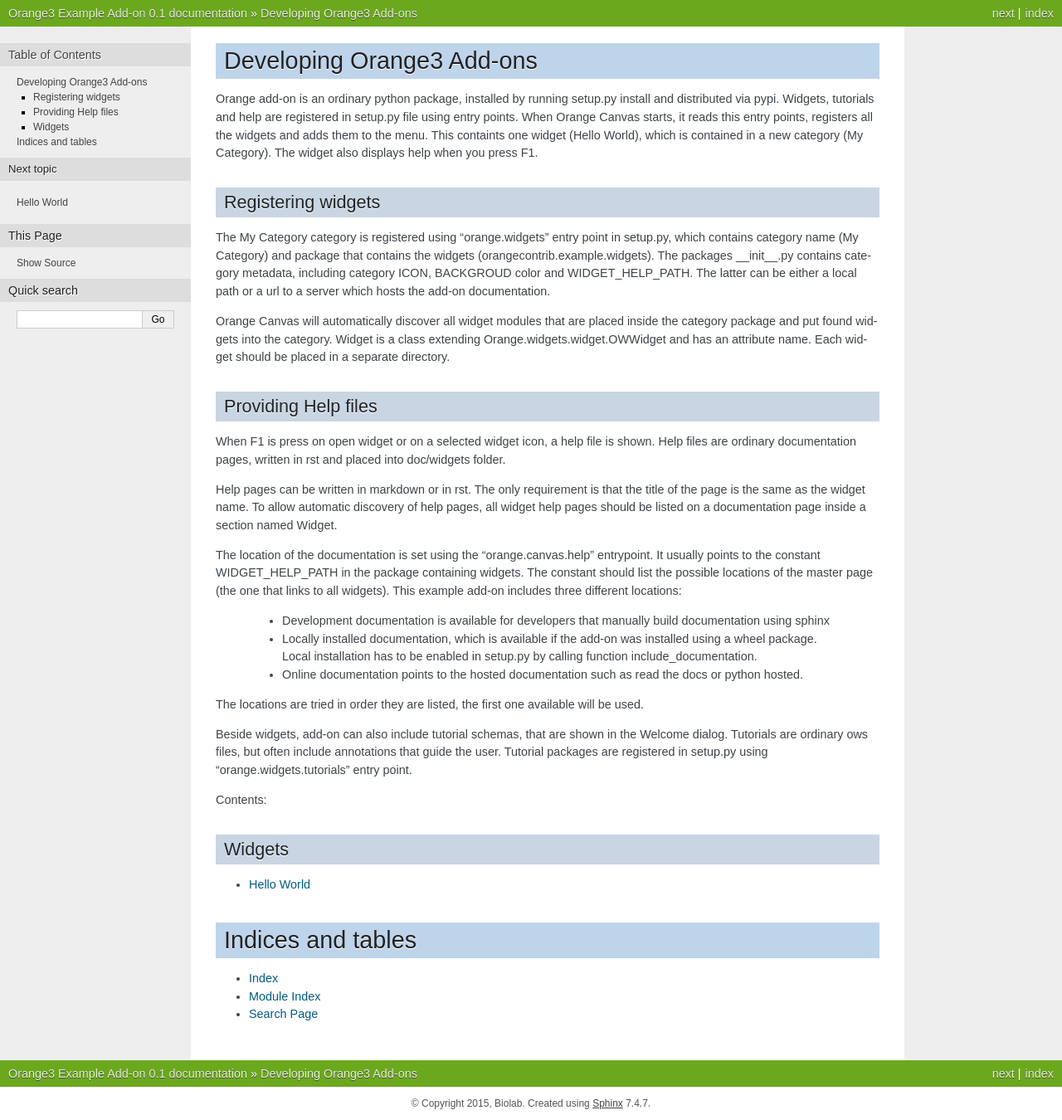
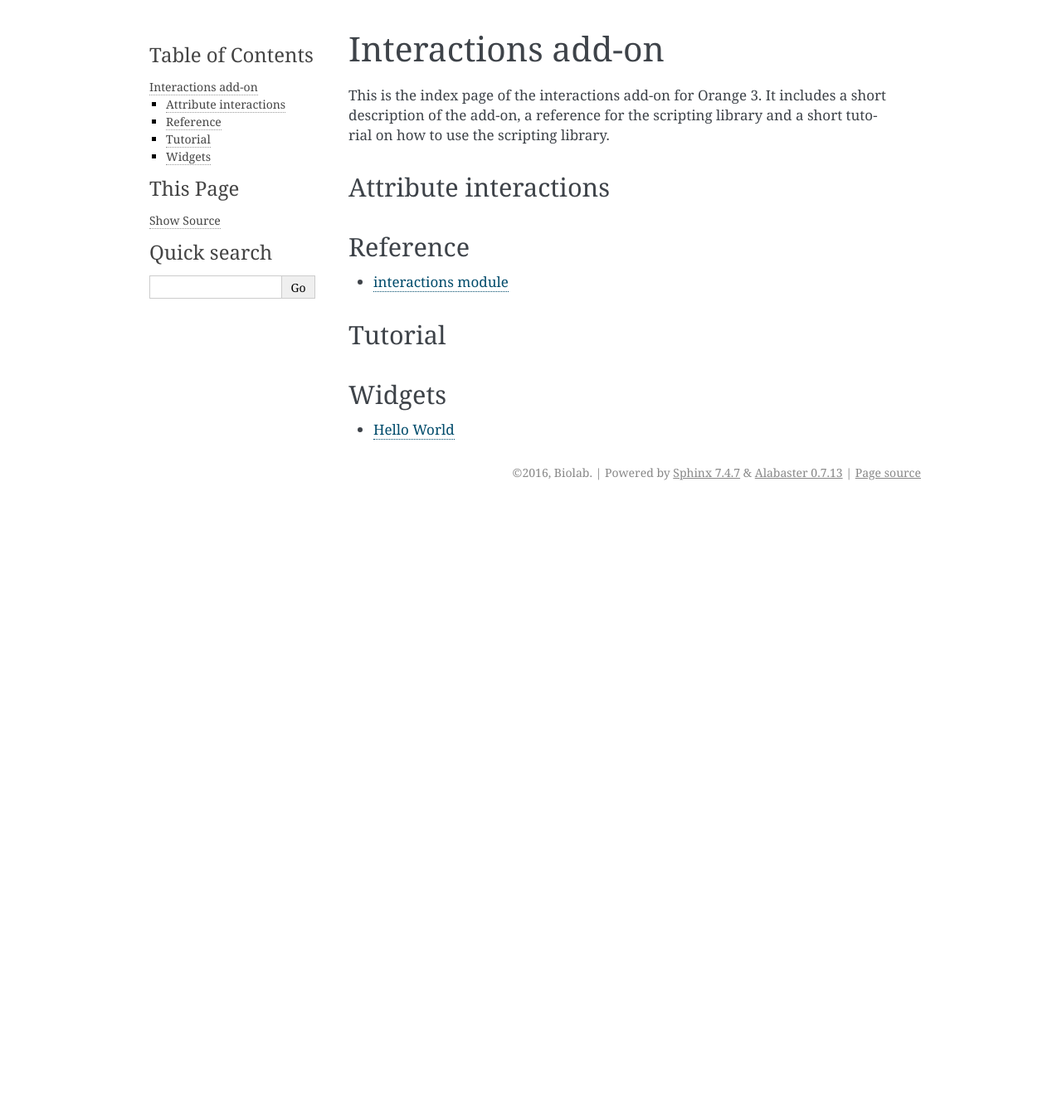
Before and after one commit to RokIvansek/attribute-interactions, a Sphinx documentation site: the page built from doc/index.rst, in a window 1280 px wide. Shown: the whole page at 83% size. Built offline with Sphinx 7.4.7, drawn with Linux system fonts in a browser that asks for light colours; after the commit the page ends 900 px from its top, so only the background shows below that.

Commit message:
generated incomplete documentation for interactions.py

```diff
--- a/doc/conf.py
+++ b/doc/conf.py
@@ -20,7 +20,7 @@
 # If extensions (or modules to document with autodoc) are in another directory,
 # add these directories to sys.path here. If the directory is relative to the
 # documentation root, use os.path.abspath to make it absolute, like shown here.
-# sys.path.insert(0, os.path.abspath('.'))
+sys.path.insert(0, os.path.abspath('../orangecontrib/interactions'))
 
 # -- General configuration ------------------------------------------------
 
@@ -32,6 +32,7 @@
 # ones.
 extensions = [
     'sphinx.ext.autodoc',
+    'sphinx.ext.napoleon'
 ]
 
 # Add any paths that contain templates here, relative to this directory.
@@ -50,9 +51,9 @@
 master_doc = 'index'
 
 # General information about the project.
-project = 'Orange3 Example Add-on'
-copyright = '2015, Biolab'
-author = 'Biolab'
+project = 'Orange3 Interactions Add-on'
+copyright = '2016, Biolab'
+author = 'Rok Ivanšek'
 
 # The version info for the project you're documenting, acts as replacement for
 # |version| and |release|, also used in various other places throughout the
@@ -112,7 +113,7 @@
 
 # The theme to use for HTML and HTML Help pages.  See the documentation for
 # a list of builtin themes.
-html_theme = 'nature'
+html_theme = 'alabaster'
 
 # Theme options are theme-specific and customize the look and feel of a theme
 # further.  For a list of options available for each theme, see the
@@ -141,7 +142,7 @@
 # Add any paths that contain custom static files (such as style sheets) here,
 # relative to this directory. They are copied after the builtin static files,
 # so a file named "default.css" will overwrite the builtin "default.css".
-html_static_path = ['static']
+# html_static_path = ['static']
 
 # Add any extra paths that contain custom files (such as robots.txt or
 # .htaccess) here, relative to this directory. These files are copied
@@ -204,7 +205,7 @@
 #html_search_scorer = 'scorer.js'
 
 # Output file base name for HTML help builder.
-htmlhelp_basename = 'Orange3ExampleAdd-ondoc'
+htmlhelp_basename = 'Orange3InteractionsAdd-ondoc'
 
 # -- Options for LaTeX output ---------------------------------------------
 
--- a/doc/index.rst
+++ b/doc/index.rst
@@ -1,56 +1,25 @@
-Developing Orange3 Add-ons
-==========================
+Interactions add-on
+===================
 
-Orange add-on is an ordinary python package, installed by running setup.py install and
-distributed via pypi. Widgets, tutorials and help are registered in setup.py file using
-entry points. When Orange Canvas starts, it reads this entry points, registers all the
-widgets and adds them to the menu. This containts one widget (Hello World), which is
-contained in a new category (My Category). The widget also displays help when you press F1.
+This is the index page of the interactions add-on for Orange 3.
+It includes a short description of the add-on, a reference for the scripting library
+and a short tutorial on how to use the scripting library.
 
-Registering widgets
--------------------
-The My Category category is registered using "orange.widgets" entry point in setup.py,
-which contains category name (My Category) and package that contains the widgets
-(orangecontrib.example.widgets). The packages __init__.py contains category metadata,
-including category ICON, BACKGROUD color and WIDGET_HELP_PATH. The latter can be either
-a local path or a url to a server which hosts the add-on documentation.
+Attribute interactions
+----------------------
 
-Orange Canvas will automatically discover all widget modules that are placed inside
-the category package and put found widgets into the category. Widget is a class extending
-Orange.widgets.widget.OWWidget and has an attribute name. Each widget should be placed in
-a separate directory.
 
-Providing Help files
---------------------
-When F1 is press on open widget or on a selected widget icon, a help file is shown. Help
-files are ordinary documentation pages, written in rst and placed into doc/widgets folder.
-
-Help pages can be written in markdown or in rst. The only requirement is that the title of
-the page is the same as the widget name. To allow automatic discovery of help pages, all
-widget help pages should be listed on a documentation page inside a section named Widget.
-
-The location of the documentation is set using the "orange.canvas.help" entrypoint. It
-usually points to the constant WIDGET_HELP_PATH in the package containing widgets. The
-constant should list the possible locations of the master page (the one that links to
-all widgets). This example add-on includes three different locations:
-  - Development documentation is available for developers that manually build documentation
-    using sphinx
-  - Locally installed documentation, which is available if the add-on was installed using
-    a wheel package. Local installation has to be enabled in setup.py by calling function
-    include_documentation.
-  - Online documentation points to the hosted documentation such as read the docs or
-    python hosted.
-
-The locations are tried in order they are listed, the first one available will be used.
-
-Beside widgets, add-on can also include tutorial schemas, that are shown in the Welcome
-dialog. Tutorials are ordinary ows files, but often include annotations that guide the user.
-Tutorial packages are registered in setup.py using "orange.widgets.tutorials" entry point.
-
-Contents:
+Reference
+---------
 
 .. toctree::
-   :maxdepth: 2
+   :maxdepth: 1
+
+   source/reference/interactions
+
+Tutorial
+--------
+
 
 Widgets
 -------
@@ -60,9 +29,9 @@
 
    widgets/mywidget
 
-Indices and tables
-==================
+.. Indices and tables
+.. ==================
 
-* :ref:`genindex`
-* :ref:`modindex`
-* :ref:`search`
+.. * :ref:`genindex`
+.. * :ref:`modindex`
+.. * :ref:`search`
```
Also changed, not shown: doc/source/reference/interactions.rst (added, +11 -0 lines), 2 other files.
